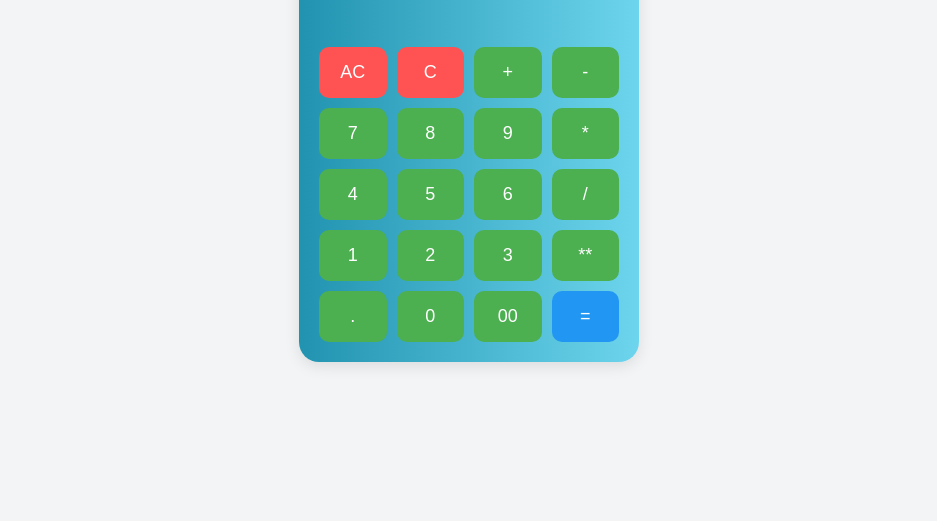
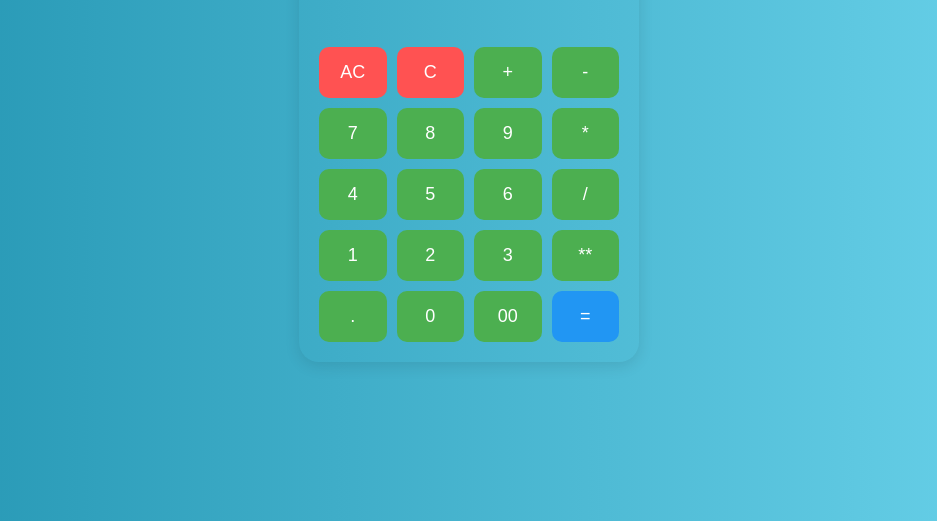
Before and after one commit to kuruvasiva/calculator, a plain HTML site: page index.html in a window 1280 px wide. Shown: the part 279-800 px from the top of the page, without its empty margins (171-1108 px from the left). Drawn offline with Linux system fonts and the light colour scheme.

Commit message:
Update style.css

```diff
--- a/style.css
+++ b/style.css
@@ -4,7 +4,7 @@ body {
     justify-content: center;
     align-items: center;
     min-height: 100vh;
-    background-color: #f3f4f6;
+    background: linear-gradient(to right, #2193b0, #6dd5ed);
     margin: 0;
 }
 
@@ -12,7 +12,7 @@ body {
     display: flex;
     flex-direction: column;
     align-items: center;
-    background: linear-gradient(to right, #2193b0, #6dd5ed);
+    background-color: #fffff;
     padding: 20px;
     border-radius: 20px;
     box-shadow: 0 4px 15px rgba(0, 0, 0, 0.1);
```
